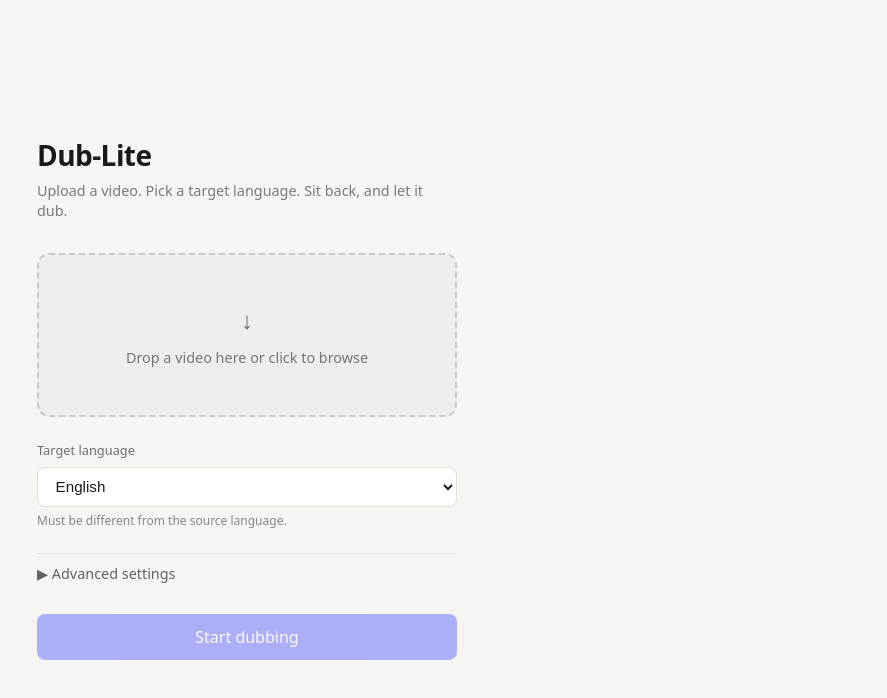
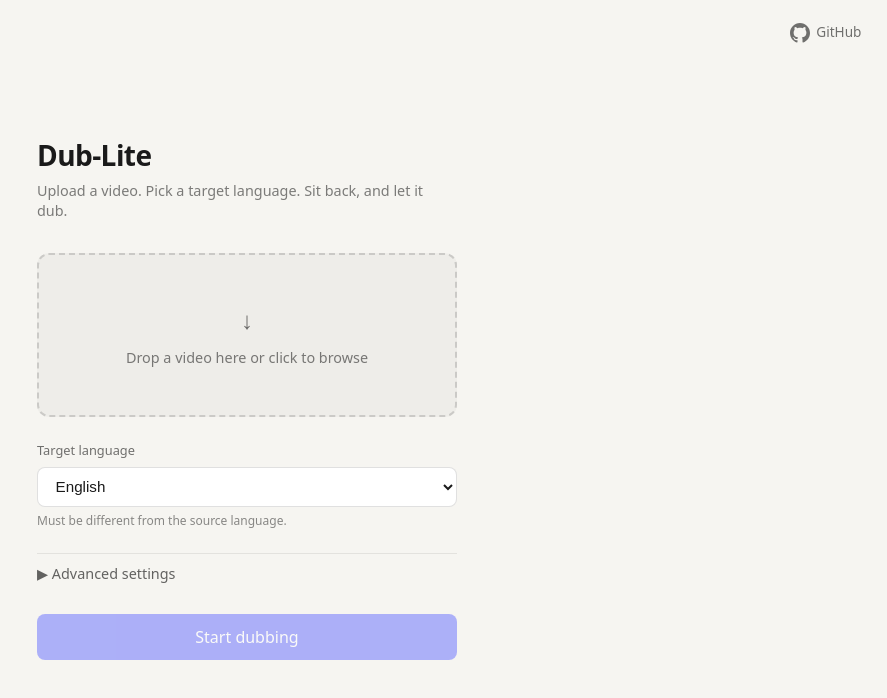
Before and after one commit to alisha-li/dub-lite, a React (Vite) app in the folder frontend/: page / in a window 1280 px wide. Shown: the top 698 px of the page, without its empty margins (393-1280 px from the left). Built offline with nearby package versions, Linux system fonts and the light colour scheme; no server answers.

Commit message:
add github link, fixed subtitles

```diff
--- a/frontend/src/App.css
+++ b/frontend/src/App.css
@@ -1,5 +1,24 @@
 #root {
   width: 100%;
+}
+
+.github-corner {
+  position: fixed;
+  top: 1rem;
+  right: 1rem;
+  display: flex;
+  align-items: center;
+  gap: 0.4rem;
+  padding: 0.4rem 0.6rem;
+  font-size: 0.85rem;
+  color: rgba(0, 0, 0, 0.55);
+  text-decoration: none;
+  z-index: 100;
+  transition: color 0.2s;
+}
+
+.github-corner:hover {
+  color: rgba(0, 0, 0, 0.85);
 }
 
 .app {
--- a/frontend/src/App.jsx
+++ b/frontend/src/App.jsx
@@ -155,7 +155,20 @@
   const canSubmit = hasSource && targetLanguage && (noKeysProvided || hasRequiredApiKey)
 
   return (
-    <div className="app">
+    <>
+      <a
+        href="https://github.com/alisha-li/dub-lite"
+        target="_blank"
+        rel="noopener noreferrer"
+        className="github-corner"
+        aria-label="View source on GitHub"
+      >
+        <svg width="20" height="20" viewBox="0 0 24 24" fill="currentColor" aria-hidden="true">
+          <path d="M12 0c-6.626 0-12 5.373-12 12 0 5.302 3.438 9.8 8.207 11.387.599.111.793-.261.793-.577v-2.234c-3.338.726-4.033-1.416-4.033-1.416-.546-1.387-1.333-1.756-1.333-1.756-1.089-.745.083-.729.083-.729 1.205.084 1.839 1.237 1.839 1.237 1.07 1.834 2.807 1.304 3.492.997.107-.775.418-1.305.762-1.604-2.665-.305-5.467-1.334-5.467-5.931 0-1.311.469-2.381 1.236-3.221-.124-.303-.535-1.524.117-3.176 0 0 1.008-.322 3.301 1.23.957-.266 1.983-.399 3.003-.404 1.02.005 2.047.138 3.006.404 2.291-1.552 3.297-1.23 3.297-1.23.653 1.653.242 2.874.118 3.176.77.84 1.235 1.911 1.235 3.221 0 4.609-2.807 5.624-5.479 5.921.43.372.823 1.102.823 2.222v3.293c0 .319.192.694.801.576 4.765-1.589 8.199-6.086 8.199-11.386 0-6.627-5.373-12-12-12z" />
+        </svg>
+        <span>GitHub</span>
+      </a>
+      <div className="app">
       <h1>Dub-Lite</h1>
       <p className="tagline">Upload a video. Pick a target language. Sit back, and let it dub.</p>
 
@@ -399,6 +412,7 @@
         </div>
       )}
     </div>
+    </>
   )
 }
 
```
Also changed, not shown: 2 other files (tests, documents, lock files or other folders).
